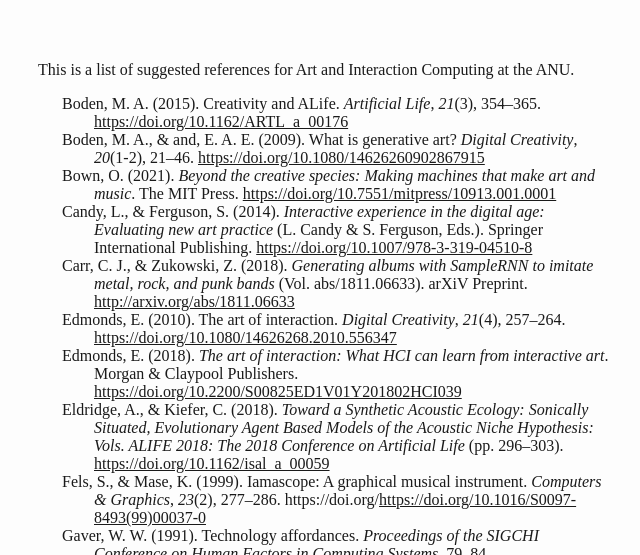
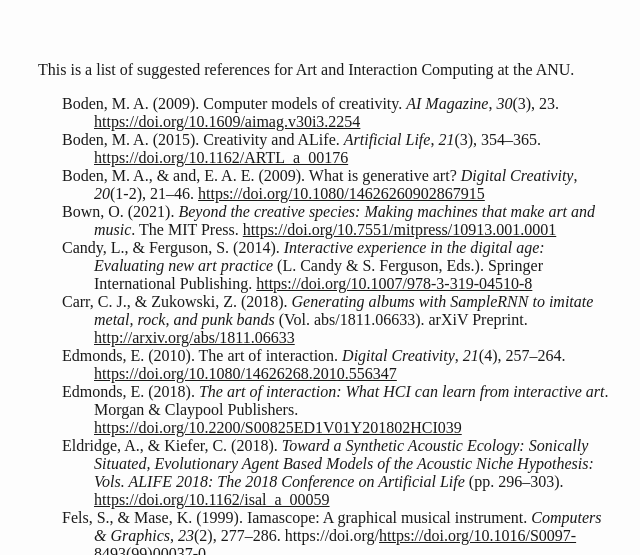
Before and after one commit to cpmpercussion/art-and-interaction-bibliography, a plain HTML site: page index.html in a window 1280 px wide. Shown: the part 245-800 px from the top of the page, without its empty margins (314-954 px from the left). Drawn offline with Linux system fonts and the light colour scheme.

Commit message:
deploy: f67d0a7f3864e3d9a0aa6efdfc81261b49dab3dd

```diff
--- a/index.html
+++ b/index.html
@@ -200,6 +200,11 @@
 Computing at the ANU.</p>
 <div id="refs" class="references csl-bib-body hanging-indent"
 data-entry-spacing="0" data-line-spacing="2" role="list">
+<div id="ref-Boden_2009" class="csl-entry" role="listitem">
+Boden, M. A. (2009). Computer models of creativity. <em>AI
+Magazine</em>, <em>30</em>(3), 23. <a
+href="https://doi.org/10.1609/aimag.v30i3.2254">https://doi.org/10.1609/aimag.v30i3.2254</a>
+</div>
 <div id="ref-10.1162/ARTL_a_00176" class="csl-entry" role="listitem">
 Boden, M. A. (2015). <span class="nocase">Creativity and ALife</span>.
 <em>Artificial Life</em>, <em>21</em>(3), 354–365. <a
```
